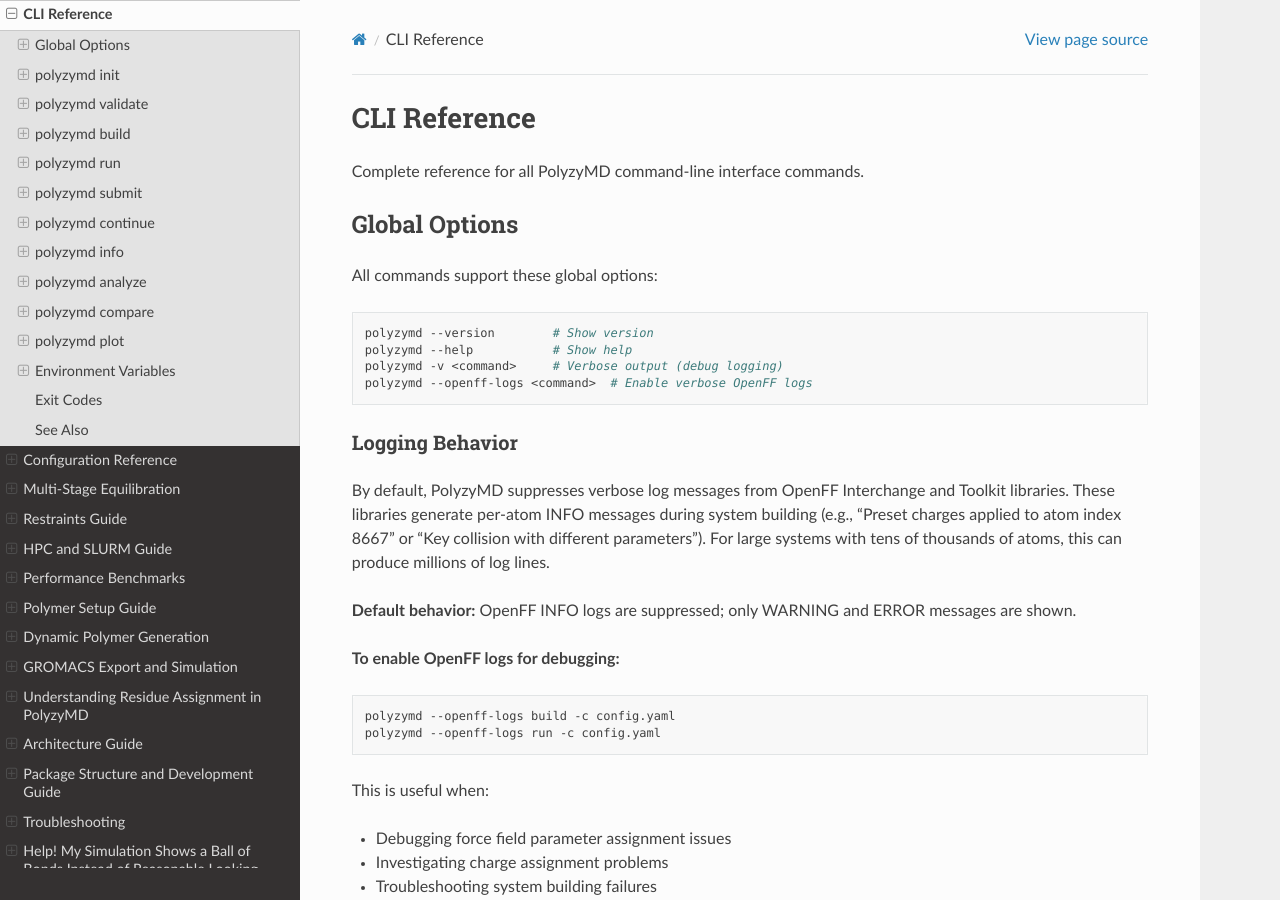
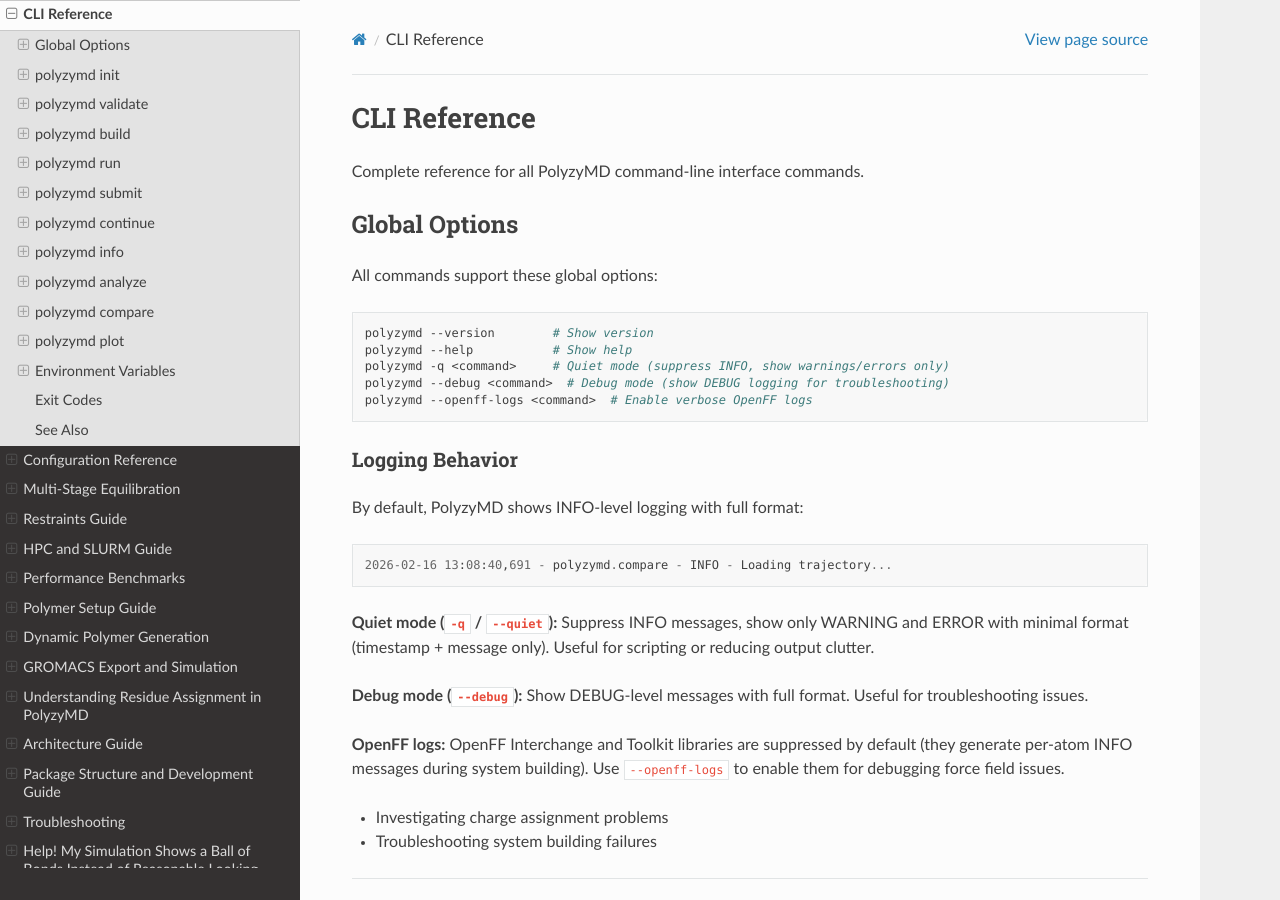
Before and after one commit to joelaforet/polyzymd, a Sphinx documentation site: the page built from docs/source/tutorials/cli_reference.md, in a window 1280 px wide and 900 px high. Built offline with Sphinx 7.4.7 and the Read the Docs theme 3.1.0, drawn with Linux system fonts in a browser that asks for light colours; some of the changed text lies outside the part shown.

Commit message:
docs: Update CLI documentation for new --quiet/--debug logging flags
Replace all references to -v/--verbose with the new -q/--quiet and
--debug flags across tutorials and CLI reference.

````diff
--- a/docs/source/tutorials/cli_reference.md
+++ b/docs/source/tutorials/cli_reference.md
@@ -9,25 +9,23 @@ All commands support these global options:
 ```bash
 polyzymd --version        # Show version
 polyzymd --help           # Show help
-polyzymd -v <command>     # Verbose output (debug logging)
+polyzymd -q <command>     # Quiet mode (suppress INFO, show warnings/errors only)
+polyzymd --debug <command>  # Debug mode (show DEBUG logging for troubleshooting)
 polyzymd --openff-logs <command>  # Enable verbose OpenFF logs
 ```
 
 ### Logging Behavior
 
-By default, PolyzyMD suppresses verbose log messages from OpenFF Interchange and Toolkit libraries. These libraries generate per-atom INFO messages during system building (e.g., "Preset charges applied to atom index 8667" or "Key collision with different parameters"). For large systems with tens of thousands of atoms, this can produce millions of log lines.
-
-**Default behavior:** OpenFF INFO logs are suppressed; only WARNING and ERROR messages are shown.
-
-**To enable OpenFF logs for debugging:**
-
-```bash
-polyzymd --openff-logs build -c config.yaml
-polyzymd --openff-logs run -c config.yaml
+By default, PolyzyMD shows INFO-level logging with full format:
+```
+2026-02-16 13:08:40,691 - polyzymd.compare - INFO - Loading trajectory...
 ```
 
-This is useful when:
-- Debugging force field parameter assignment issues
+**Quiet mode (`-q` / `--quiet`):** Suppress INFO messages, show only WARNING and ERROR with minimal format (timestamp + message only). Useful for scripting or reducing output clutter.
+
+**Debug mode (`--debug`):** Show DEBUG-level messages with full format. Useful for troubleshooting issues.
+
+**OpenFF logs:** OpenFF Interchange and Toolkit libraries are suppressed by default (they generate per-atom INFO messages during system building). Use `--openff-logs` to enable them for debugging force field issues.
 - Investigating charge assignment problems
 - Troubleshooting system building failures
 
@@ -584,7 +582,8 @@ of truth for RMSF settings.
 | `--recompute` | - | false | Force recompute RMSF |
 | `--format` | - | table | Output format: table, markdown, json |
 | `--output` | `-o` | - | Save formatted output to file |
-| `--verbose` | `-v` | false | Show detailed logging |
+| `--quiet` | `-q` | false | Suppress INFO messages |
+| `--debug` | - | false | Enable DEBUG logging |
 
 #### Example
 
````
Also changed, not shown: docs/source/tutorials/analysis_compare_conditions.md (+6 -3 lines), docs/source/tutorials/analysis_complete_workflow.md (+2 -1 lines), docs/source/tutorials/analysis_distances_quickstart.md (+1 -1 lines), docs/source/tutorials/analysis_rmsf_quickstart.md (+2 -2 lines), docs/source/tutorials/troubleshooting.md (+2 -2 lines).
